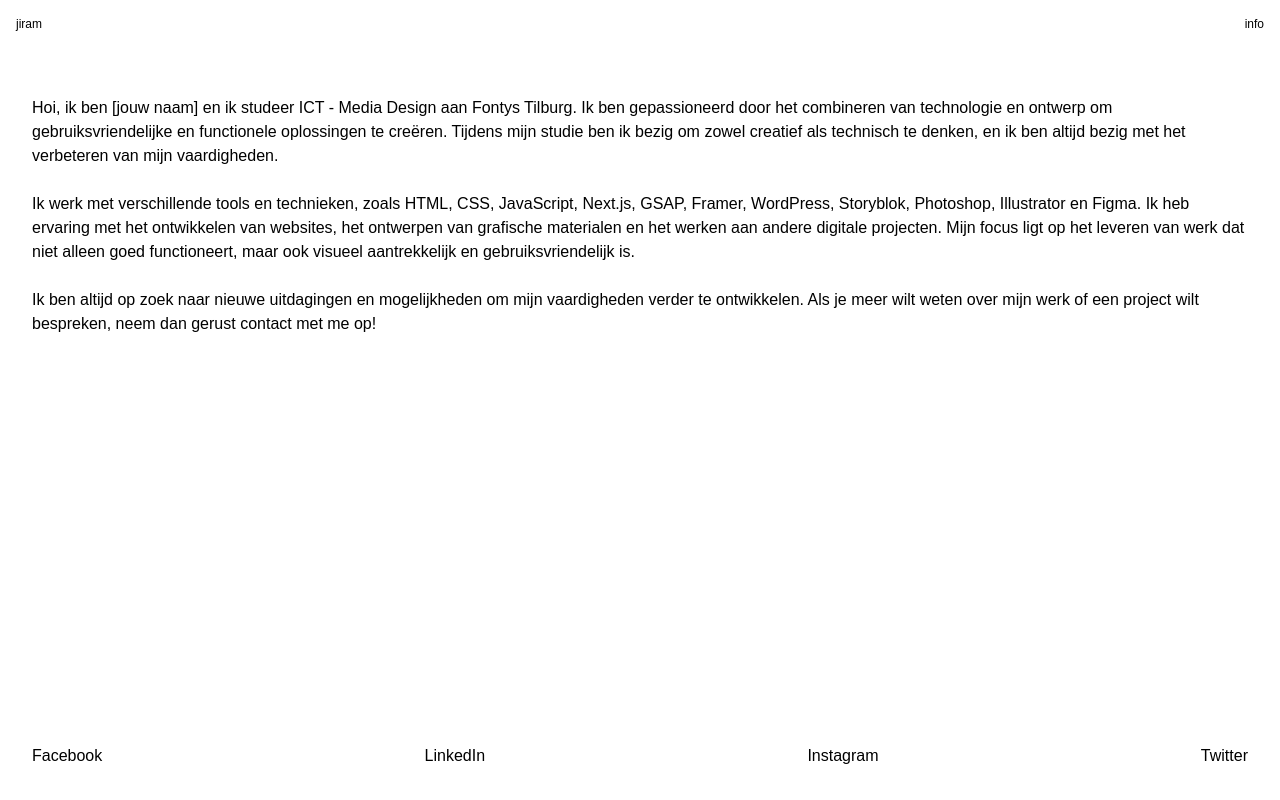
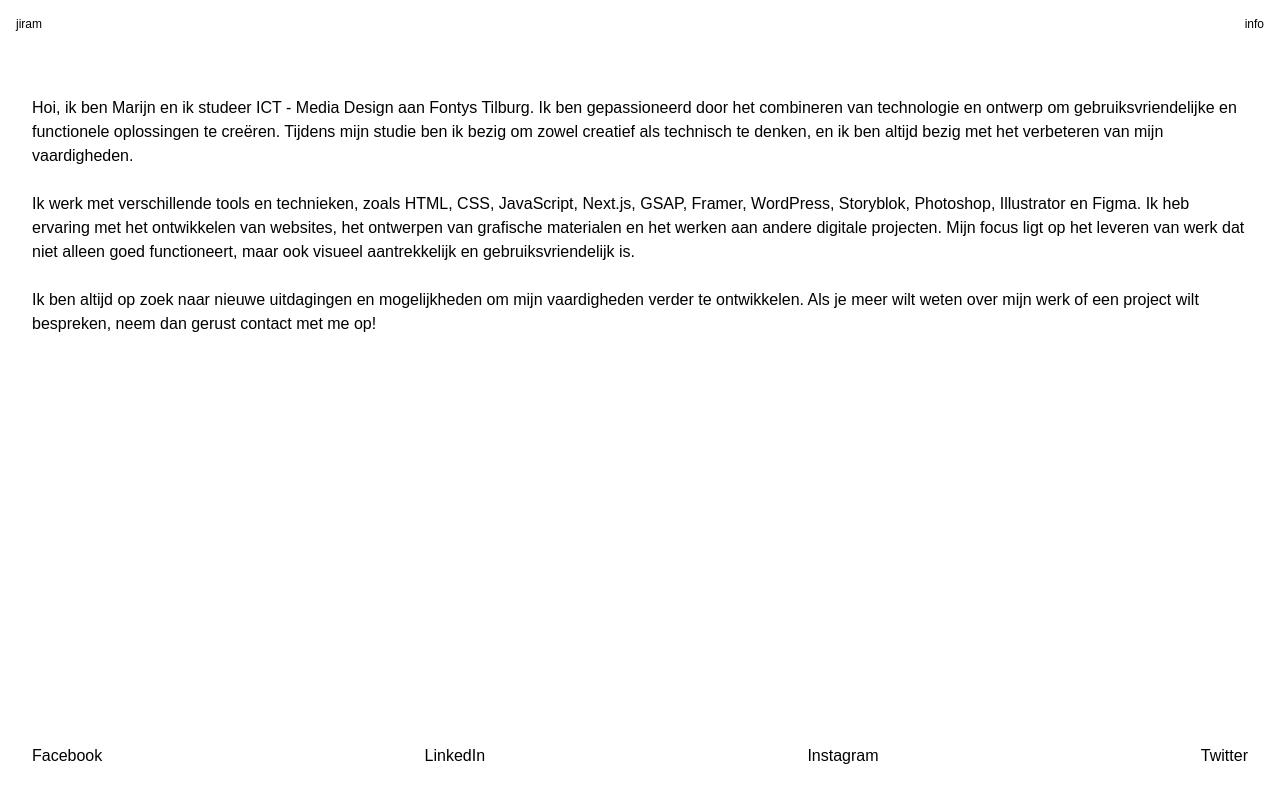
Before and after one commit to Marijn-Snoeren/portfolio-website, a Next.js app: page /info in a window 1280 px wide. Built offline with nearby package versions, Linux system fonts and the light colour scheme.

Commit message:
naam fix

```diff
--- a/app/info/page.tsx
+++ b/app/info/page.tsx
@@ -6,7 +6,7 @@ const Info = () => {
       <div className="container mx-auto px-4 sm:px-6 pt-8 lg:px-8 flex flex-col min-h-screen">
         <main className="flex-grow">
           <p className="text-left pt-6 sm:pt-8 md:pt-12 lg:pt-16 text-sm sm:text-base leading-relaxed">
-          Hoi, ik ben [jouw naam] en ik studeer ICT - Media Design aan Fontys Tilburg. Ik ben gepassioneerd door het combineren van technologie en ontwerp om gebruiksvriendelijke en functionele oplossingen te creëren. Tijdens mijn studie ben ik bezig om zowel creatief als technisch te denken, en ik ben altijd bezig met het verbeteren van mijn vaardigheden.
+          Hoi, ik ben Marijn en ik studeer ICT - Media Design aan Fontys Tilburg. Ik ben gepassioneerd door het combineren van technologie en ontwerp om gebruiksvriendelijke en functionele oplossingen te creëren. Tijdens mijn studie ben ik bezig om zowel creatief als technisch te denken, en ik ben altijd bezig met het verbeteren van mijn vaardigheden.
           </p>
           <p className="mt-4 sm:mt-6 text-sm sm:text-base leading-relaxed">
           Ik werk met verschillende tools en technieken, zoals HTML, CSS, JavaScript, Next.js, GSAP, Framer, WordPress, Storyblok, Photoshop, Illustrator en Figma. Ik heb ervaring met het ontwikkelen van websites, het ontwerpen van grafische materialen en het werken aan andere digitale projecten. Mijn focus ligt op het leveren van werk dat niet alleen goed functioneert, maar ook visueel aantrekkelijk en gebruiksvriendelijk is.
```
